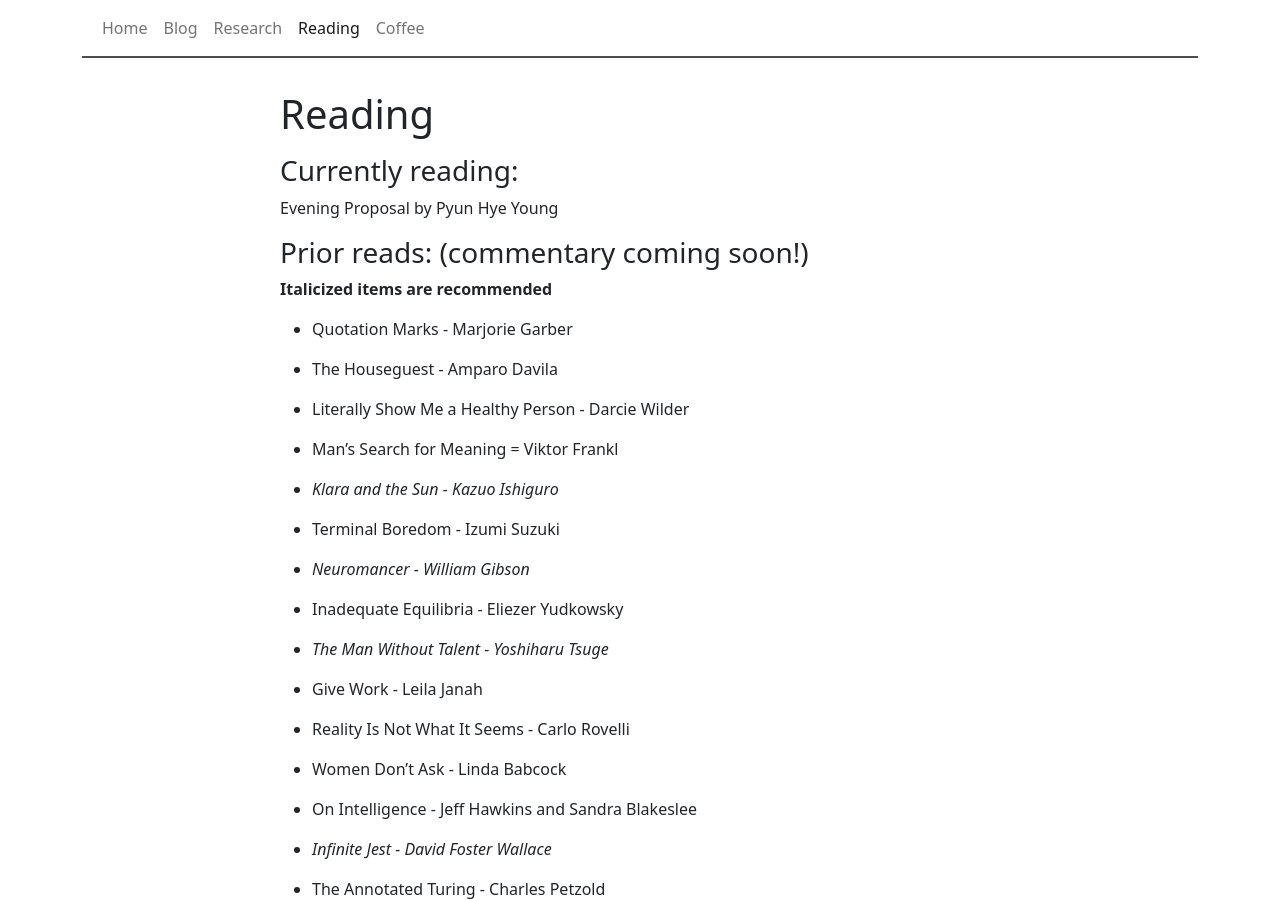
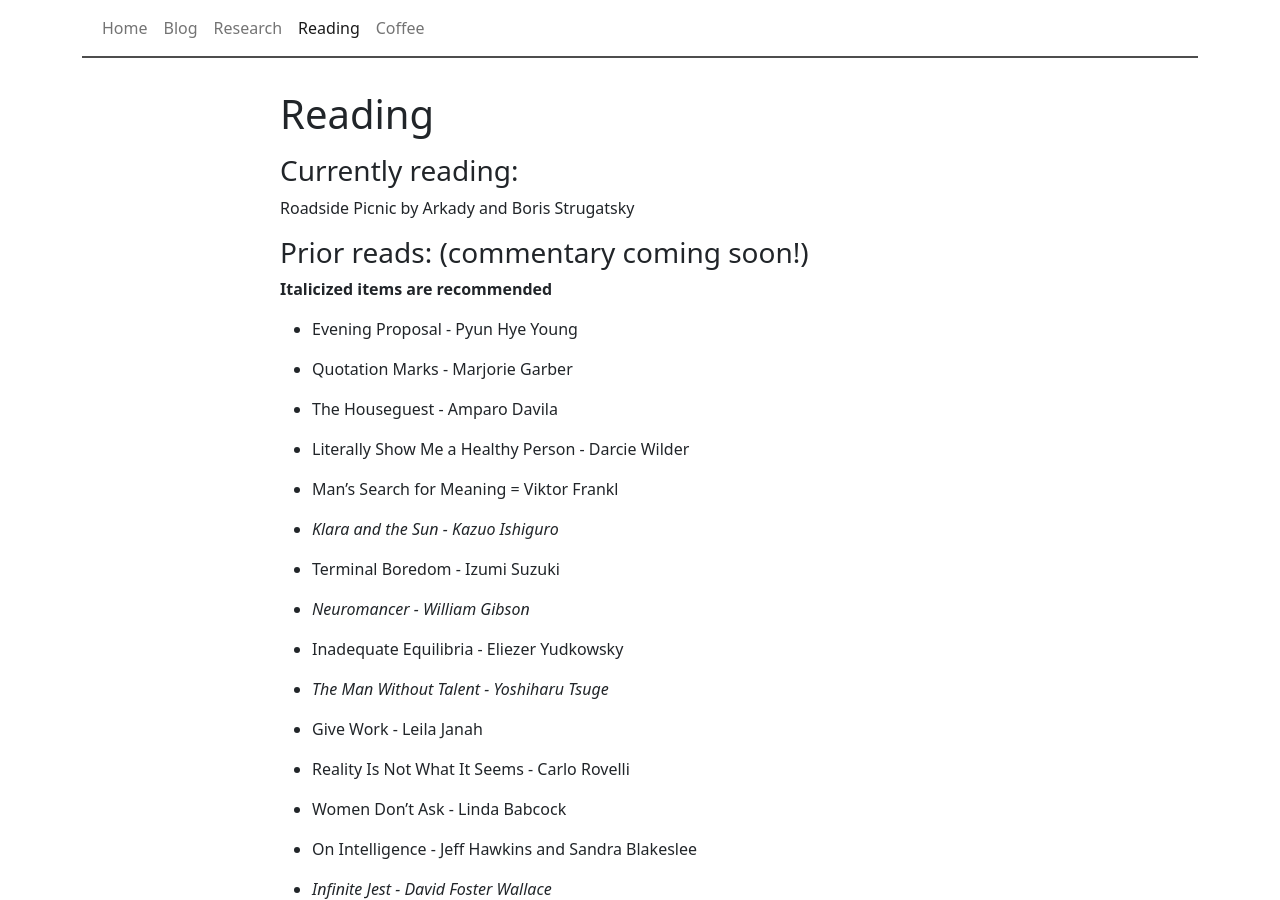
Before and after one commit to craigxchen/craigxchen.github.io, a Jekyll site: the page built from reading.md, in a window 1280 px wide and 900 px high. Built offline with Jekyll 4.4.1, drawn with Linux system fonts in a browser that asks for light colours.

Commit message:
new book

```diff
--- a/reading.md
+++ b/reading.md
@@ -5,11 +5,13 @@ permalink: /reading/
 ---
 
 ### Currently reading:
-Evening Proposal by Pyun Hye Young
+Roadside Picnic by Arkady and Boris Strugatsky
 
 ### Prior reads: (commentary coming soon!)
 **Italicized items are recommended**
 <BR>
+- Evening Proposal - Pyun Hye Young
+
 - Quotation Marks - Marjorie Garber
 
 - The Houseguest - Amparo Davila
```
